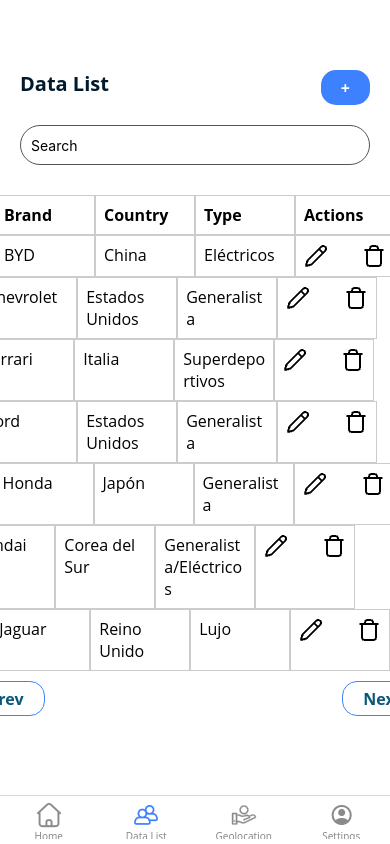
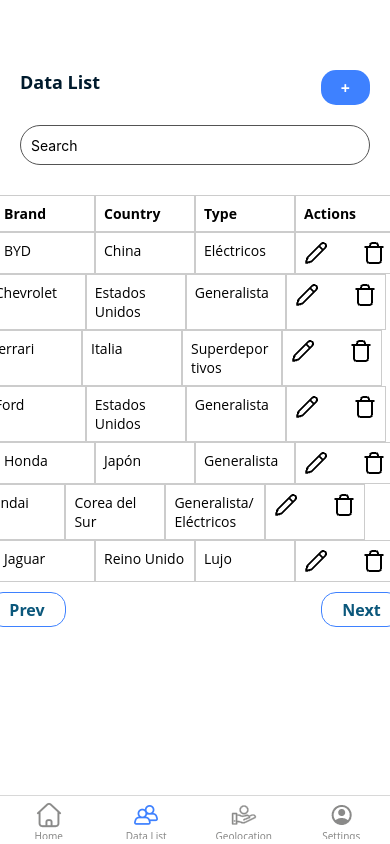
Before and after one commit to alevarisco/digital-hub-react-native-challenge, a React Native app: screen /DataList in a window 390 px wide. Built offline with nearby package versions, Linux system fonts and the light colour scheme; data requests are answered from the project's data file.

Commit message:
Add some fixes for responsive

```diff
--- a/src/ui/components/content/content.tsx
+++ b/src/ui/components/content/content.tsx
@@ -1,10 +1,13 @@
 import React from 'react';
 import { withTranslation } from 'react-i18next';
 import {
+    Dimensions,
     StyleSheet,
     Text,
     View,
   } from 'react-native';
+
+const { width: SCREEN_WIDTH } = Dimensions.get('window');
 
  function Content(props: any) {
     if (!props.text) {return null;}
@@ -44,13 +47,13 @@
     },
     title: {
         fontFamily: 'Open Sans, sans-serif',
-        fontSize: 16,
+        fontSize: SCREEN_WIDTH < 400 ? 14 : 16,
         fontWeight: 'bold',
         color: '#001b2d',
     },
     text: {
         fontFamily: 'Open Sans, sans-serif',
-        fontSize: 16,
+        fontSize: SCREEN_WIDTH < 400 ? 14 : 16,
         color: '#001b2d',
     },
   });
--- a/src/ui/components/table/table.tsx
+++ b/src/ui/components/table/table.tsx
@@ -1,10 +1,12 @@
 import React from 'react';
 import { withTranslation } from 'react-i18next';
-import { StyleSheet, View, Text, ScrollView, TouchableOpacity, Image } from 'react-native';
+import { StyleSheet, View, Text, ScrollView, TouchableOpacity, Image, Dimensions } from 'react-native';
 import Button from '../button/button';
 
 import IconEdit from '../../../../assets/images/pencil.png';
 import IconDelete from '../../../../assets/images/trash.png';
+
+const { width: SCREEN_WIDTH } = Dimensions.get('window');
 
 const Table = (props: any) => {
 
@@ -99,15 +101,15 @@
   },
   textCell: {
     fontFamily: 'Open Sans, sans-serif',
-    fontSize: 16,
+    fontSize: SCREEN_WIDTH < 400 ? 14 : 16,
   },
   textHeader: {
     fontFamily: 'Open Sans, sans-serif',
-    fontSize: 16,
+    fontSize: SCREEN_WIDTH < 400 ? 14 : 16,
     fontWeight: 'bold',
   },
   btnContainer: {
-    width: '95%',
+    width: '90%',
     flexDirection: 'row',
     justifyContent: 'space-between',
     paddingTop: 10,
--- a/src/ui/components/title/title.tsx
+++ b/src/ui/components/title/title.tsx
@@ -1,9 +1,13 @@
 import React from 'react';
 import {
+    Dimensions,
     StyleSheet,
     Text,
     View,
   } from 'react-native';
+
+const { width: SCREEN_WIDTH } = Dimensions.get('window');
+
 
 export default function Title(props: any) {
     return (
@@ -22,7 +26,7 @@
     },
     title: {
         fontFamily: 'Open Sans, sans-serif',
-        fontSize: 20,
+        fontSize: SCREEN_WIDTH < 400 ? 18 : 20,
         fontWeight: 'bold',
         color: '#001b2d',
     },
```
Also changed, not shown: 1 other file (tests, documents, lock files or other folders).
